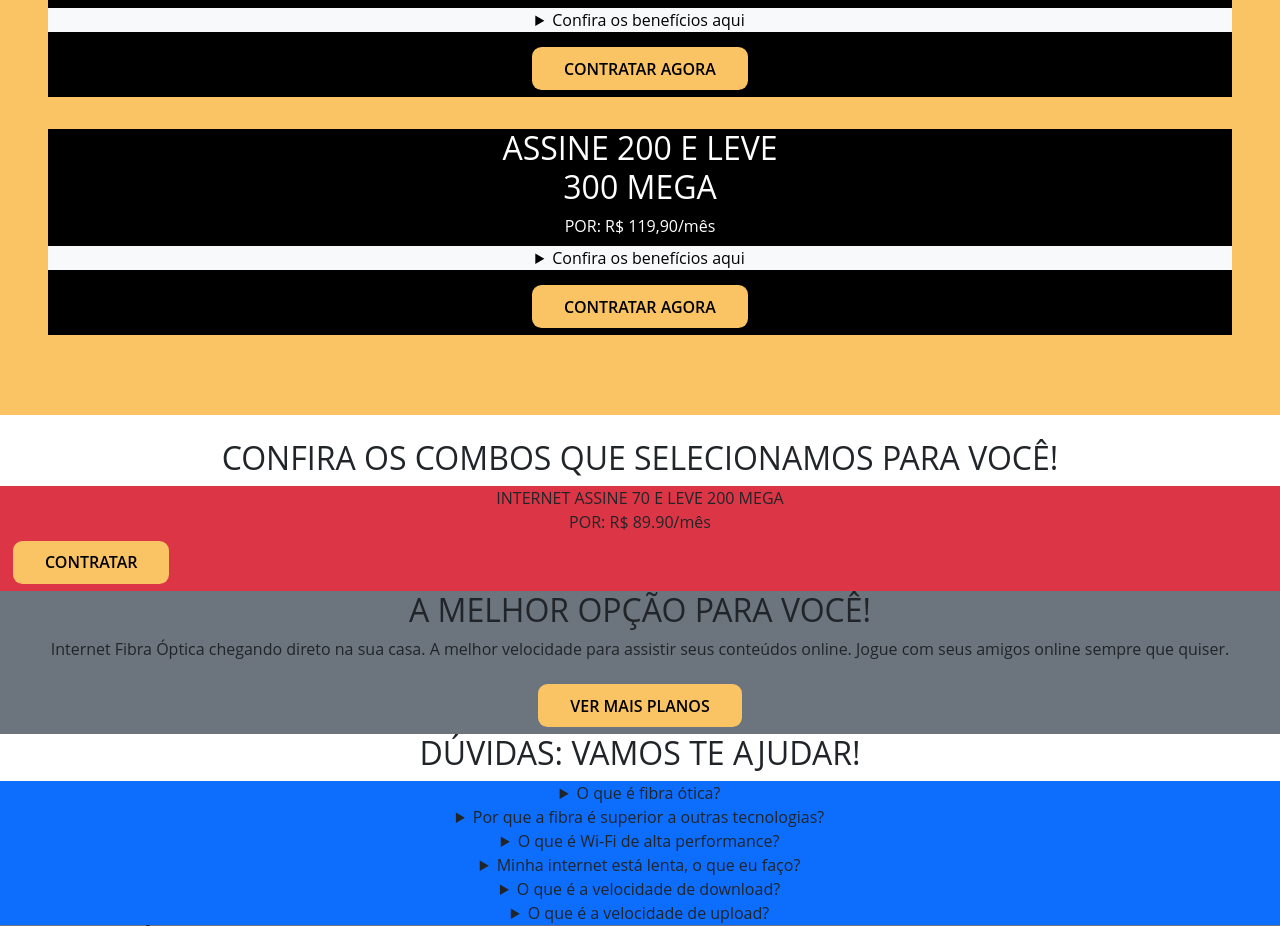
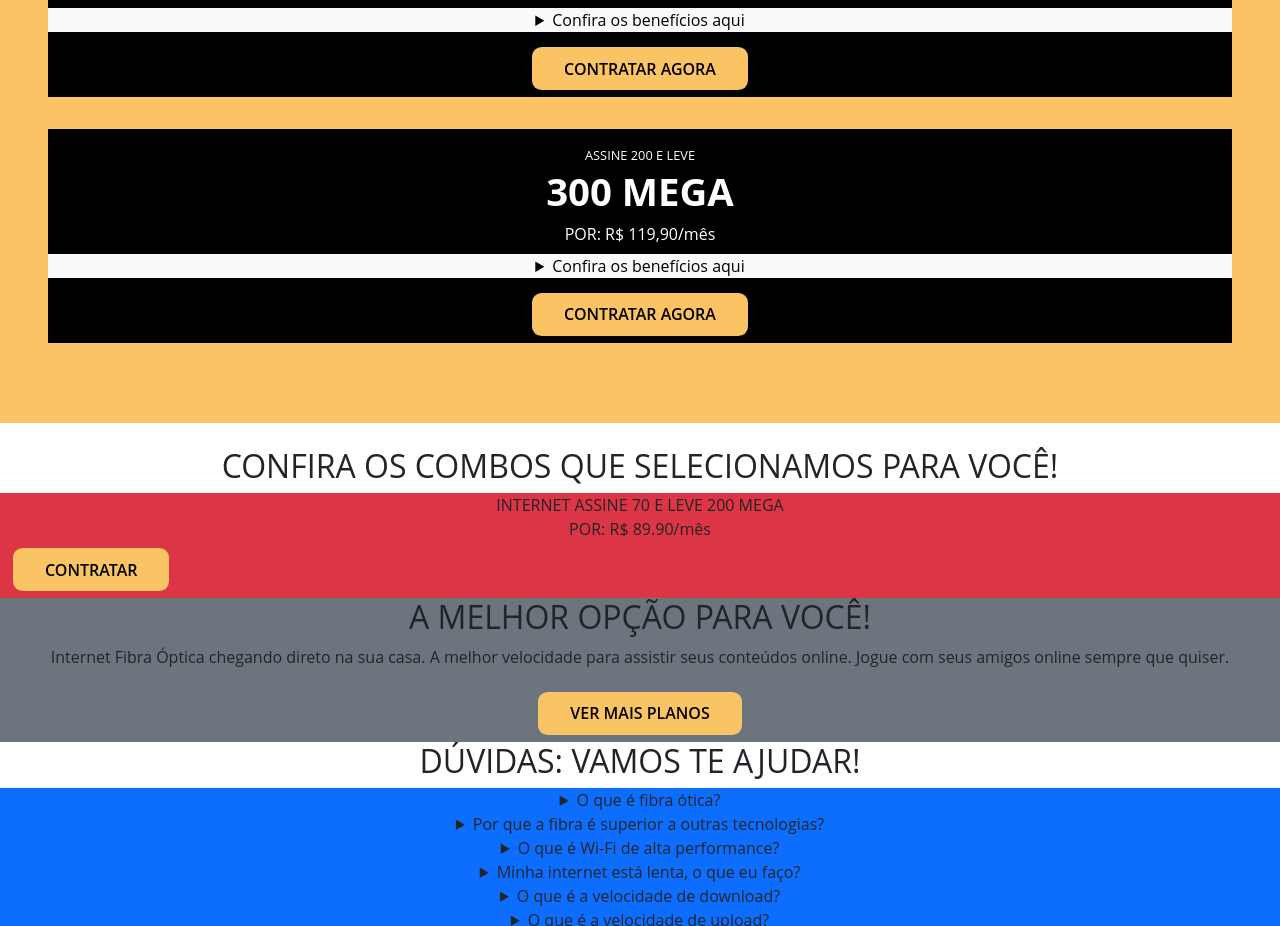
Before and after one commit to anderson-silvaa/global-net, a plain HTML site: page index.html in a window 1280 px wide. Shown: the part 784-1710 px from the top of the page. Drawn offline with nearby package versions, Linux system fonts and the light colour scheme.

Commit message:
Update card 3: adicionando classes: span__menor / span__menor

```diff
--- a/index.html
+++ b/index.html
@@ -133,8 +133,8 @@
             <div class="caixa__card text-center">
               <div class="conteudo__card">
                 <h2 class="assine text-center">
-                  <span>ASSINE 200 E LEVE</span><br>
-                  <span>300 MEGA</span>
+                  <span class="span__menor">ASSINE 200 E LEVE</span><br>
+                  <span class="span__maior">300 MEGA</span>
                 </h2>
                 <div class="valor__plano text-center">
                   <span>POR: R$ 119,90/mês</span>
```
